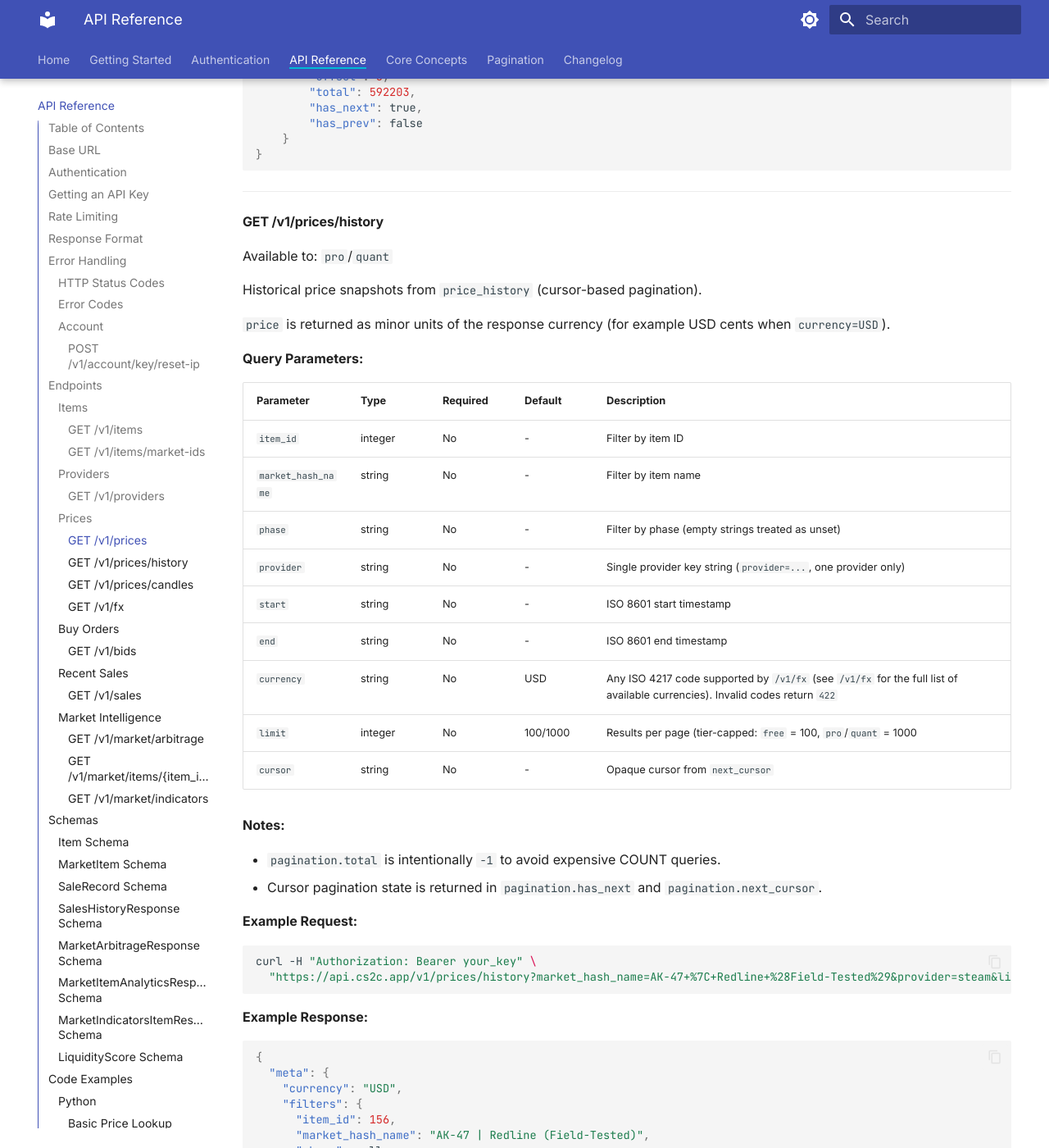
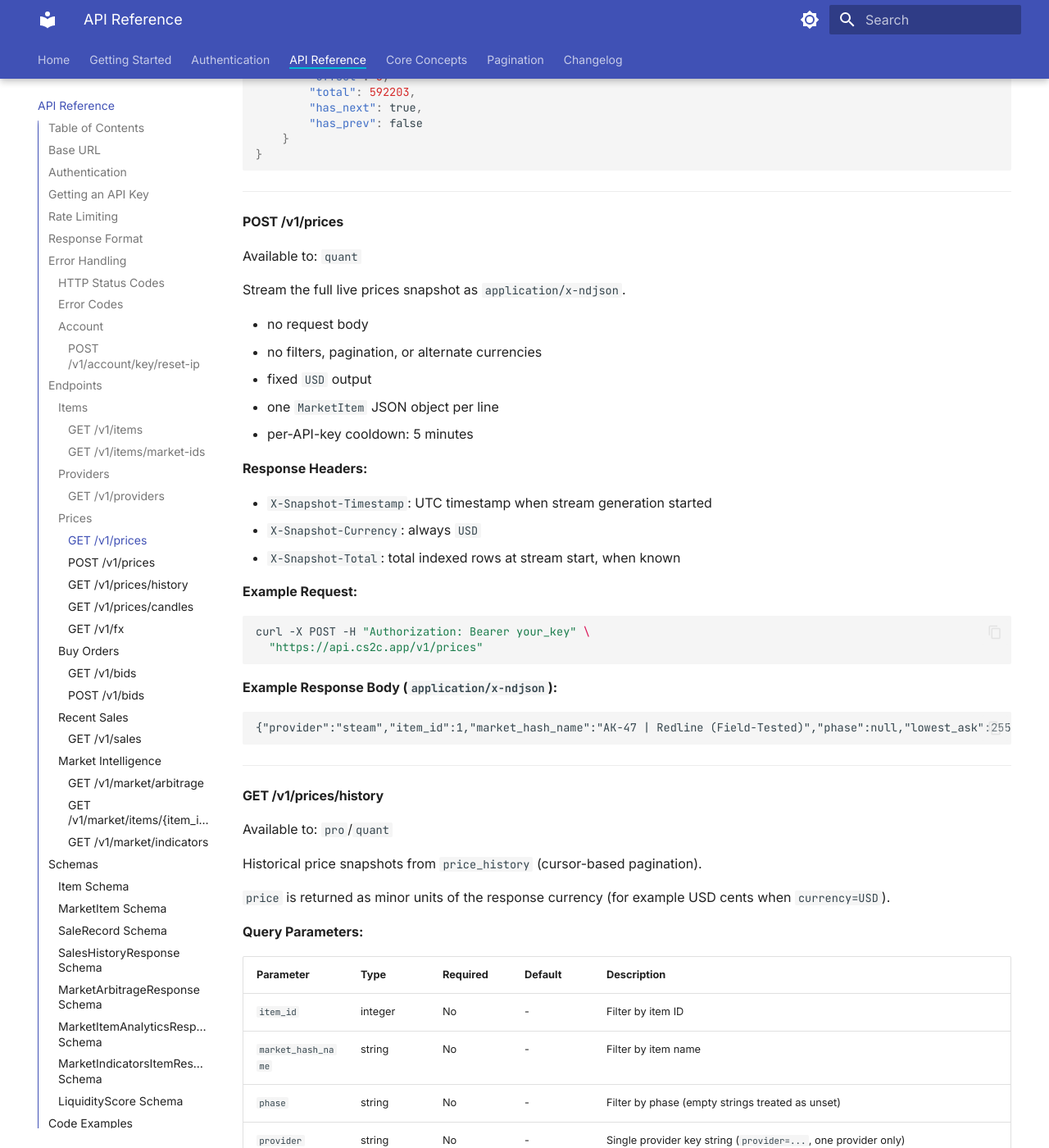
Before and after one commit to dadscap/cs2c-docs, an MkDocs documentation site: the page built from docs/api-reference.md, in a window 1280 px wide and 1400 px high, scrolled down 11189 px. Shown: the whole window at 82% size. Built offline with MkDocs 1.6.1 and Material for MkDocs 9.7.7, drawn with Linux system fonts in a browser that asks for light colours; some of the changed text lies outside the part shown.

Commit message:
Sync public docs from dadscap/cs2c-api@b15e2064c6b58ebad359eab2a9914f6771676db0

````diff
--- a/docs/api-reference.md
+++ b/docs/api-reference.md
@@ -475,6 +475,39 @@ curl -H "Authorization: Bearer your_key" \
 
 ---
 
+#### POST /v1/prices
+
+Available to: `quant`
+
+Stream the full live prices snapshot as `application/x-ndjson`.
+
+- no request body
+- no filters, pagination, or alternate currencies
+- fixed `USD` output
+- one `MarketItem` JSON object per line
+- per-API-key cooldown: 5 minutes
+
+**Response Headers:**
+
+- `X-Snapshot-Timestamp`: UTC timestamp when stream generation started
+- `X-Snapshot-Currency`: always `USD`
+- `X-Snapshot-Total`: total indexed rows at stream start, when known
+
+**Example Request:**
+
+```bash
+curl -X POST -H "Authorization: Bearer your_key" \
+  "https://api.cs2c.app/v1/prices"
+```
+
+**Example Response Body (`application/x-ndjson`):**
+
+```text
+{"provider":"steam","item_id":1,"market_hash_name":"AK-47 | Redline (Field-Tested)","phase":null,"lowest_ask":2550,"quantity":3,"link":"https://cs2c.app/r/steam/1","url":"https://steamcommunity.com/market/listings/730/AK-47","timestamp":"2026-03-18T12:00:00Z","last_updated":"2026-03-18T12:01:00Z"}
+```
+
+---
+
 #### GET /v1/prices/history
 
 Available to: `pro`/`quant`
@@ -742,6 +775,39 @@ curl -H "Authorization: Bearer your_key" \
         "next_cursor": null
     }
 }
+```
+
+---
+
+#### POST /v1/bids
+
+Available to: `quant`
+
+Stream the full live bids snapshot as `application/x-ndjson`.
+
+- no request body
+- no filters, pagination, or alternate currencies
+- fixed `USD` output
+- one `BuyOrderItem` JSON object per line
+- per-API-key cooldown: 5 minutes
+
+**Response Headers:**
+
+- `X-Snapshot-Timestamp`: UTC timestamp when stream generation started
+- `X-Snapshot-Currency`: always `USD`
+- `X-Snapshot-Total`: total indexed rows at stream start, when known
+
+**Example Request:**
+
+```bash
+curl -X POST -H "Authorization: Bearer your_key" \
+  "https://api.cs2c.app/v1/bids"
+```
+
+**Example Response Body (`application/x-ndjson`):**
+
+```text
+{"provider":"buff163","item_id":120,"market_hash_name":"AK-47 | Redline (Field-Tested)","phase":null,"highest_bid":2450,"num_bids":5,"timestamp":"2026-03-18T12:00:00Z","last_updated":"2026-03-18T12:01:00Z"}
 ```
 
 ---
````
Also changed, not shown: 1 other file.
